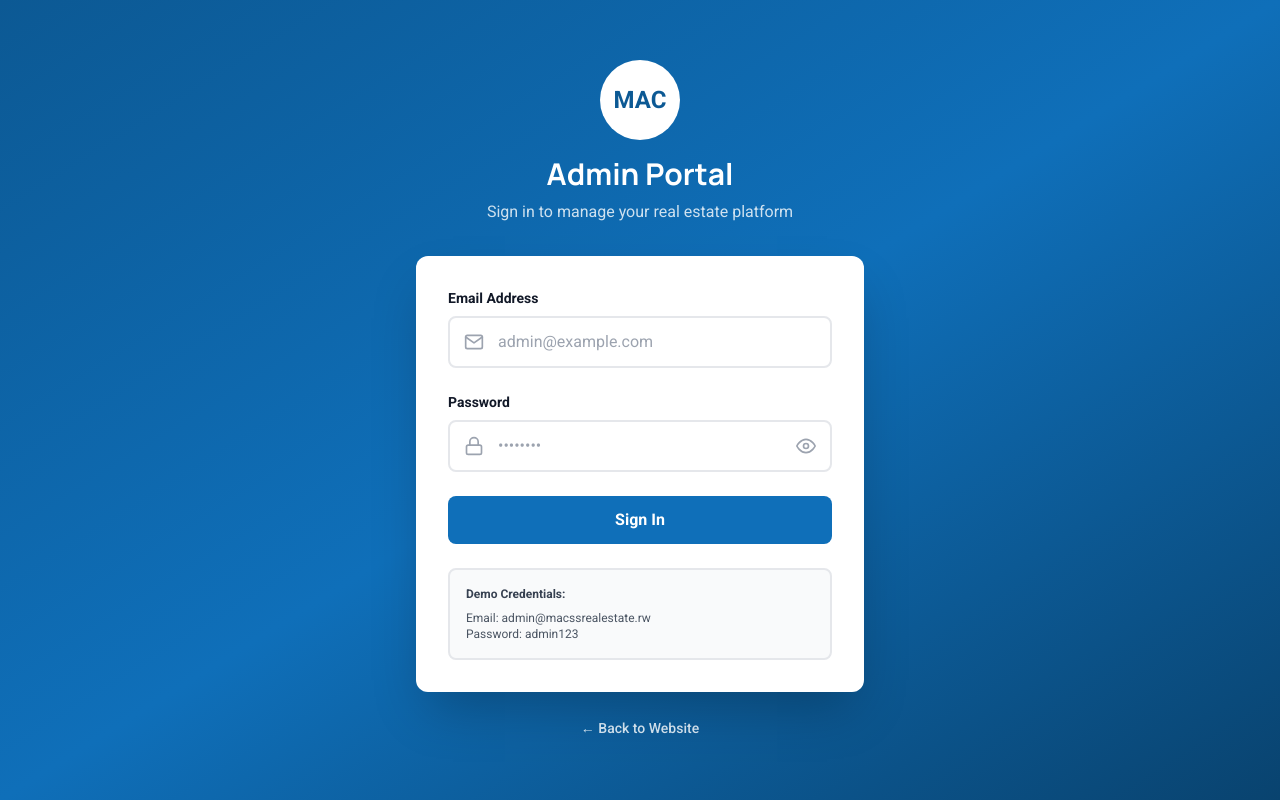
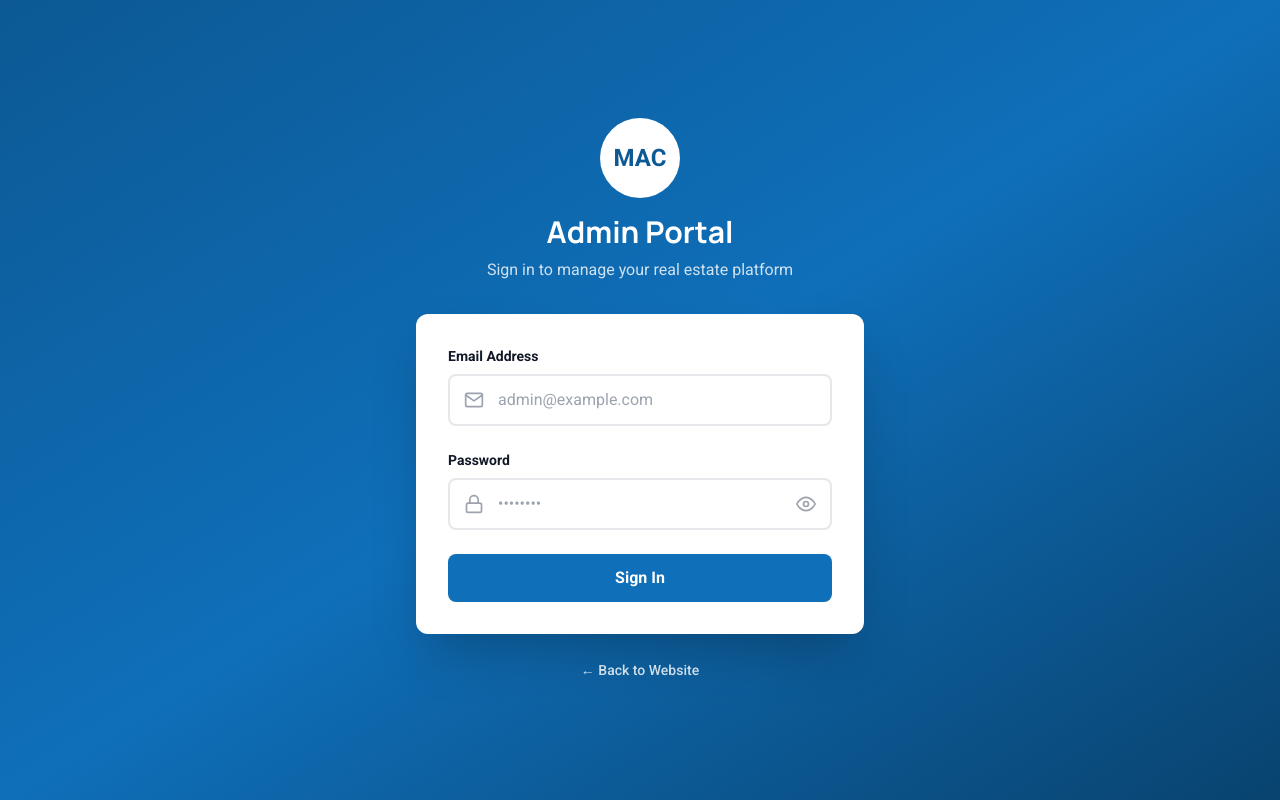
Before and after one commit to godigitorw/macss, a Next.js app: page /admin/login in a window 1280 px wide. Built offline with nearby package versions, Linux system fonts and the light colour scheme; no server answers.

Commit message:
Remove visible demo credentials from login page

```diff
--- a/src/app/admin/login/page.tsx
+++ b/src/app/admin/login/page.tsx
@@ -160,12 +160,7 @@ export default function AdminLoginPage() {
             </button>
           </form>
 
-          {/* Demo Credentials */}
-          <div className="mt-6 p-4 bg-gray-50 border-2 border-gray-200 rounded-lg">
-            <p className="text-xs font-semibold text-gray-700 mb-2">Demo Credentials:</p>
-            <p className="text-xs text-gray-600">Email: admin@macssrealestate.rw</p>
-            <p className="text-xs text-gray-600">Password: admin123</p>
-          </div>
+
         </div>
 
         {/* Back to Website */}
```
